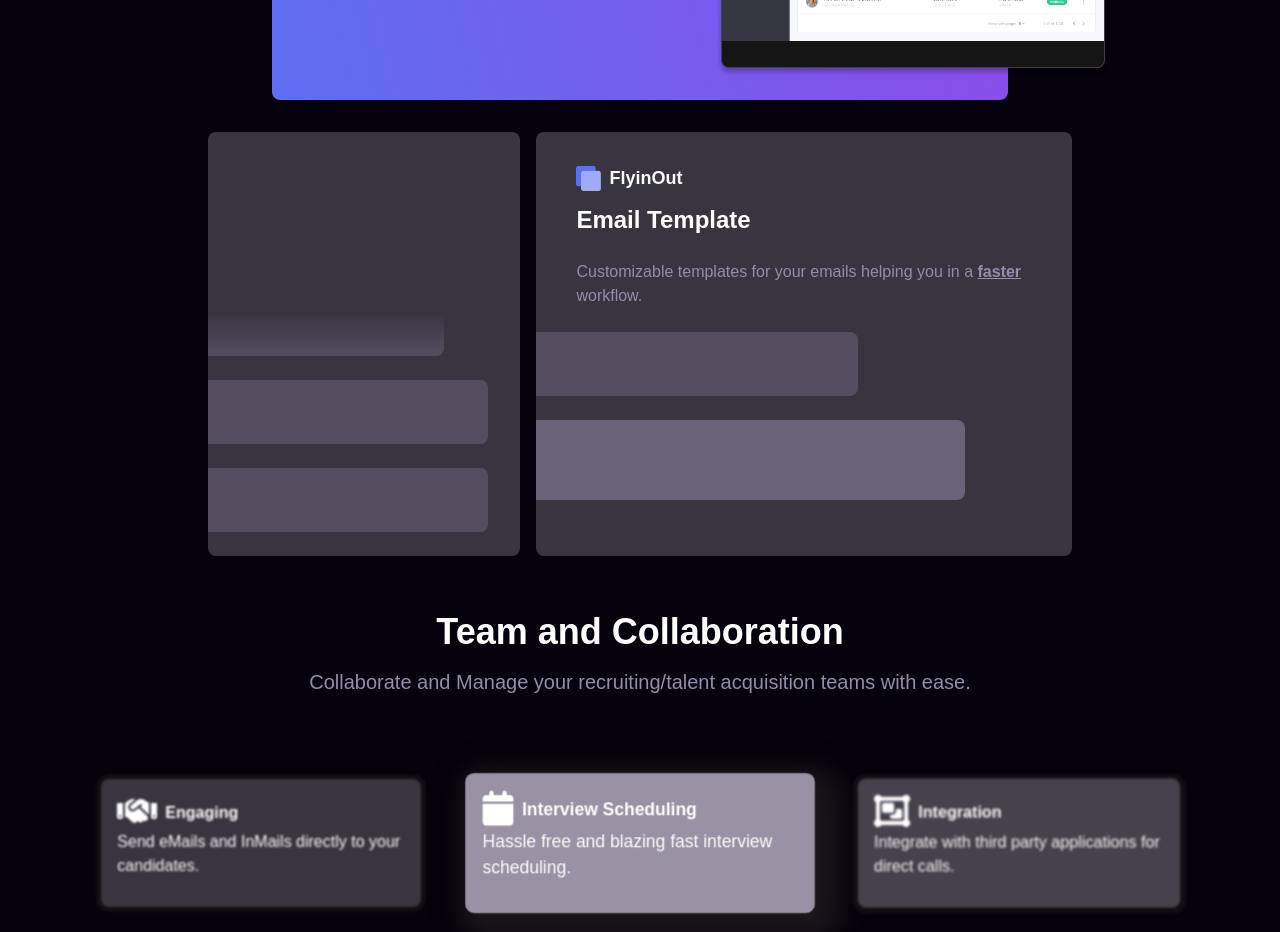
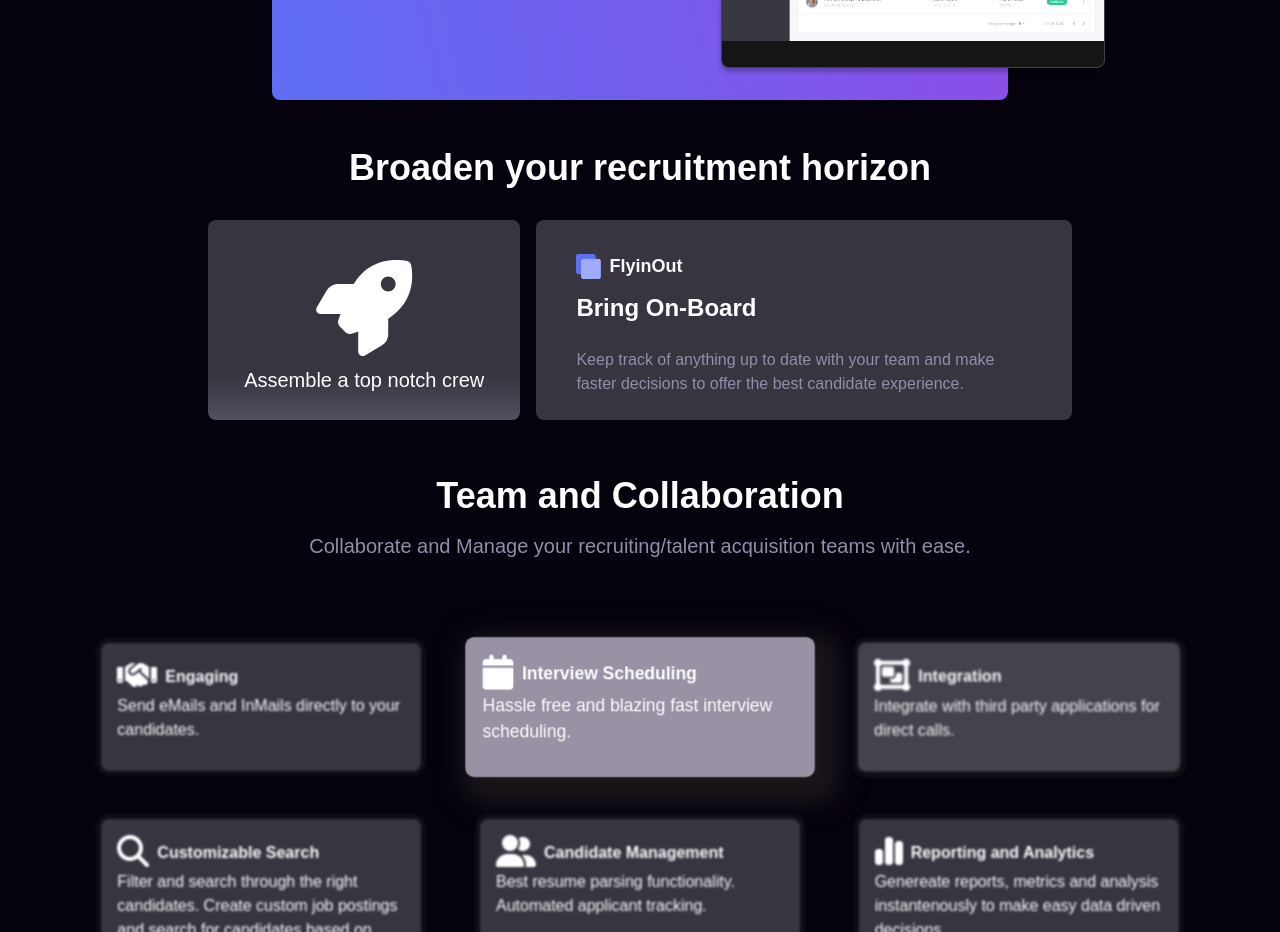
Before and after one commit to flyinout/flyinout-fe, a Next.js app: page / in a window 1280 px wide. Shown: the part 1280-2212 px from the top of the page. Built offline with nearby package versions, Linux system fonts and the light colour scheme.

Commit message:
update section

```diff
--- a/components/Automations.js
+++ b/components/Automations.js
@@ -1,32 +1,45 @@
 import { Image } from "../utils/imageLoader";
 import { Responsive } from "./ResponsiveWidth";
 import ProductLogo from "../public/ProductLogo.png";
+import { SectionHeading, SectionSubHeading } from "./Hero";
+import { motion } from "framer-motion";
+import { faRocket } from "@fortawesome/free-solid-svg-icons";
+import Icon from "./Icon";
 
 export default function Automations() {
   return (
-    <div className="flex flex-col items-center md:flex-row md:justify-center md:items-stretch md:mx-auto px-4 md:max-w-4xl">
+    <>
+      <motion.div className="text-center w-full sm:flex sm:flex-col sm:justify-center sm:items-center z-20">
+        <SectionHeading>Broaden your recruitment horizon</SectionHeading>
+      </motion.div>
+      <div className="my-8 flex flex-col items-center md:flex-row md:justify-center md:items-stretch md:mx-auto px-4 md:max-w-4xl">
         <div
           className="flex flex-col rounded-lg justify-end w-full md:w-7/12 h-auto overflow-x-hidden"
           style={{ background: "#383440" }}
         >
+          <Icon icon={faRocket} size="6x" style={{ color: "#fff" }} />
           <div
-          className="w-10/12 mb-6 -mx-6 rounded-lg h-16"
+            className="w-full h-16 flex items-center justify-center"
             style={{
               background:
                 "linear-gradient(0deg, rgba(148, 141, 169, 0.3) 0%, rgba(148, 141, 169, 0) 68.54%, rgba(148, 141, 169, 0) 140%)",
             }}
-        ></div>
-        <div
+          >
+            <span className="mb-4 text-white text-xl">
+              Assemble a top notch crew
+            </span>
+          </div>
+          {/* <div
             className="w-full -ml-8 mb-6 rounded-lg h-16"
             style={{ background: "rgba(148, 141, 169, 0.3)" }}
           ></div>
           <div
             className="w-full -ml-8 mb-6 rounded-lg h-16"
             style={{ background: "rgba(148, 141, 169, 0.3)" }}
-        ></div>
+          ></div> */}
         </div>
         <div
-        className="rounded-lg py-8 bg-gray-700 w-full h-auto my-4 md:my-0 md:ml-4"
+          className="rounded-lg pt-8 bg-gray-700 w-full h-auto my-4 md:my-0 md:ml-4"
           style={{ background: "#383440" }}
         >
           <div className="px-10">
@@ -37,23 +50,23 @@ export default function Automations() {
               </h2>
             </div>
             <h3 className="font-bold text-2xl text-primary mt-3 mb-6">
-            Email Template
+              Bring On-Board
             </h3>
-          <p className=" text-secondary text-md mb-6">
-            Customizable templates for your emails helping you in a{" "}
-            <span className="font-bold underline"> faster </span>
-            workflow.
+            <p className=" text-secondary text-base mb-6">
+              Keep track of anything up to date with your team and make faster
+              decisions to offer the best candidate experience.
             </p>
           </div>
-        <div
+          {/* <div
             className="w-3/5 mb-6 rounded-r-lg h-16"
             style={{ background: "rgba(148, 141, 169, 0.3)" }}
-        ></div>
-        <div
+          ></div> */}
+          {/* <div
             className="w-4/5 mb-6 rounded-r-lg h-20"
             style={{ background: "rgba(217, 211, 244, 0.3)" }}
-        ></div>
+          ></div> */}
         </div>
       </div>
+    </>
   );
 }
--- a/components/Collaboration.js
+++ b/components/Collaboration.js
@@ -53,7 +53,7 @@ export default function Collaboration() {
   useEffect(() => {
     const interval = setInterval(() => {
       if (!paused) {
-        if (index < 6) {
+        if (index < 5) {
           setIndex(index + 1);
         } else {
           setIndex(0);
--- a/components/Icon.js
+++ b/components/Icon.js
@@ -1,5 +1,5 @@
 import { FontAwesomeIcon } from "@fortawesome/react-fontawesome";
 
-const Icon = ({ icon, size }) => <FontAwesomeIcon icon={icon} size={size} />;
+const Icon = ({ icon, size, style }) => <FontAwesomeIcon icon={icon} size={size} style={style} />;
 
 export default Icon;
```
Lines whose indentation alone changed are shown as unchanged.
